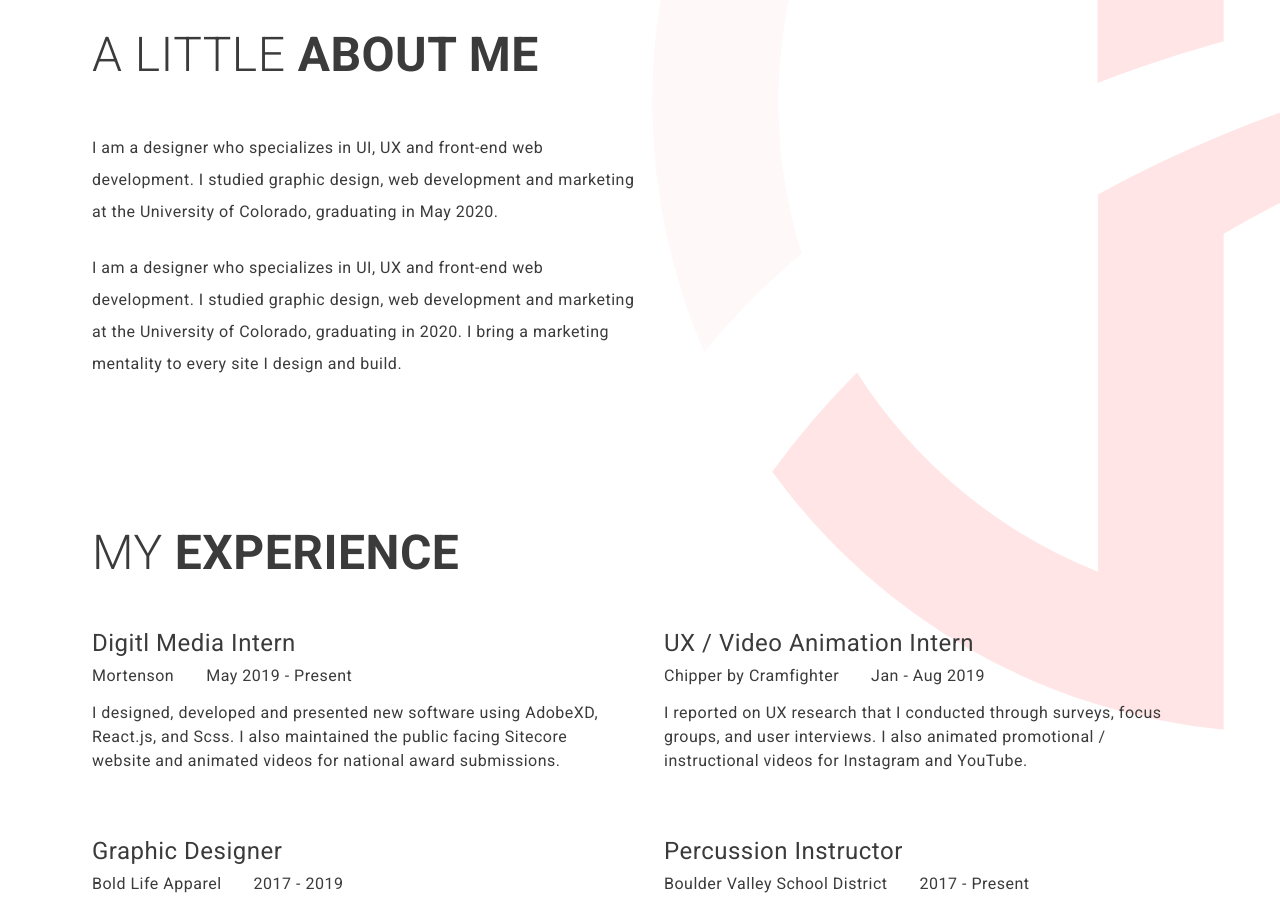
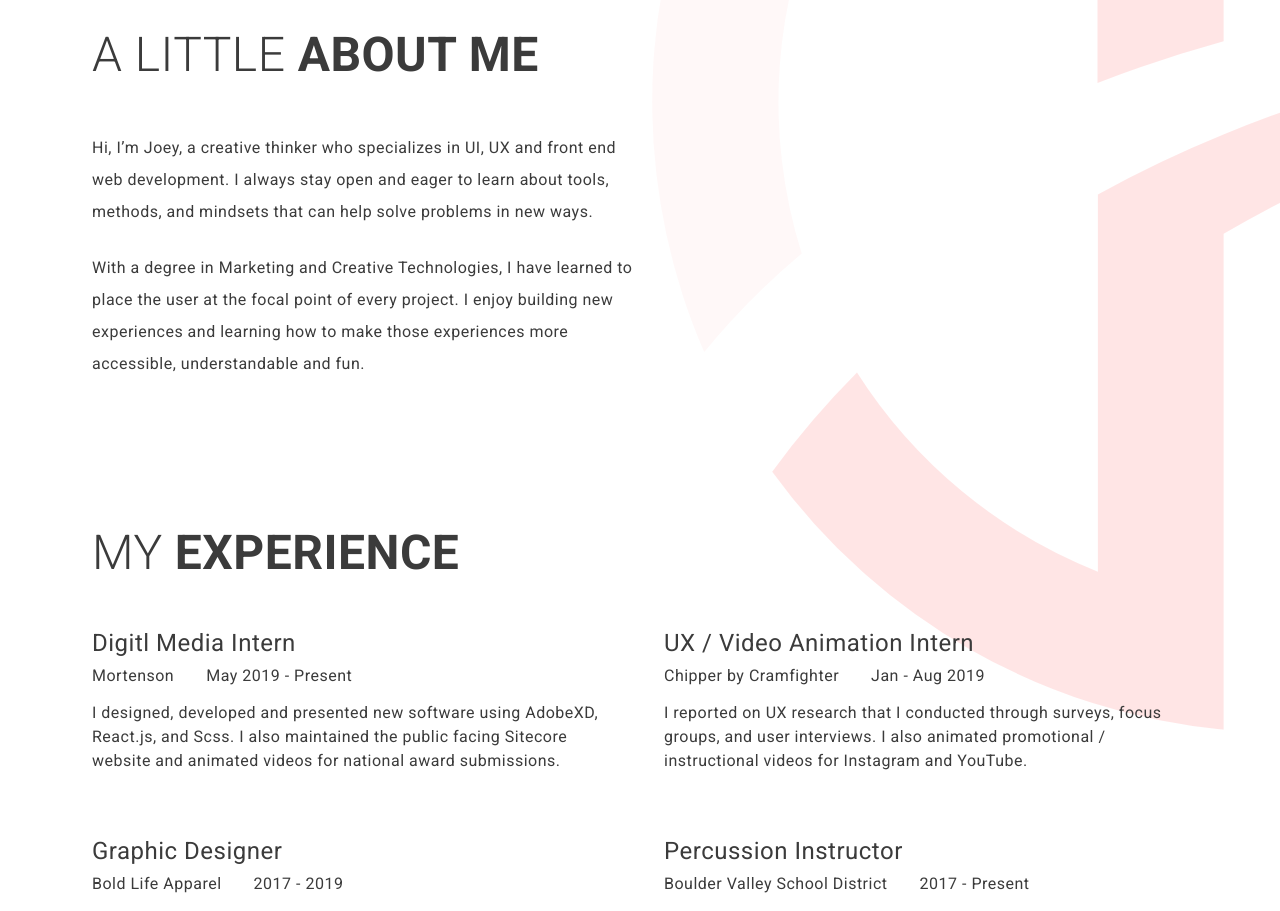
Before and after one commit to joeyHarig/joeyharig.com, a React (Create React App) app: page / in a window 1280 px wide. Shown: the part 2220-3131 px from the top of the page. Built offline with nearby package versions, Linux system fonts and the light colour scheme.

Commit message:
about me paragraph update

```diff
--- a/src/components/sections/AboutMe.js
+++ b/src/components/sections/AboutMe.js
@@ -13,11 +13,11 @@ const AboutMe = () => {
             <h1 className="about-me-title">A Little <b>About Me</b></h1>
             <Paragraph
                 size="half"
-                content="I am a designer who specializes in UI, UX and front-end web development. I studied graphic design, web development and marketing at the University of Colorado, graduating in May 2020."
+                content="Hi, I’m Joey, a creative thinker who specializes in UI, UX and front end web development. I always stay open and eager to learn about tools, methods, and mindsets that can help solve problems in new ways."
             />
             <Paragraph
                 size="half"
-                content="I am a designer who specializes in UI, UX and front-end web development. I studied graphic design, web development and marketing at the University of Colorado, graduating in 2020. I bring a marketing mentality to every site I design and build."
+                content="With a degree in Marketing and Creative Technologies, I have learned to place the user at the focal point of every project. I enjoy building new experiences and learning how to make those experiences more accessible, understandable and fun."
             />
             <h1 className="about-me-title top-margin">My <b>Experience</b></h1>
             <div className="section-grid">
```
